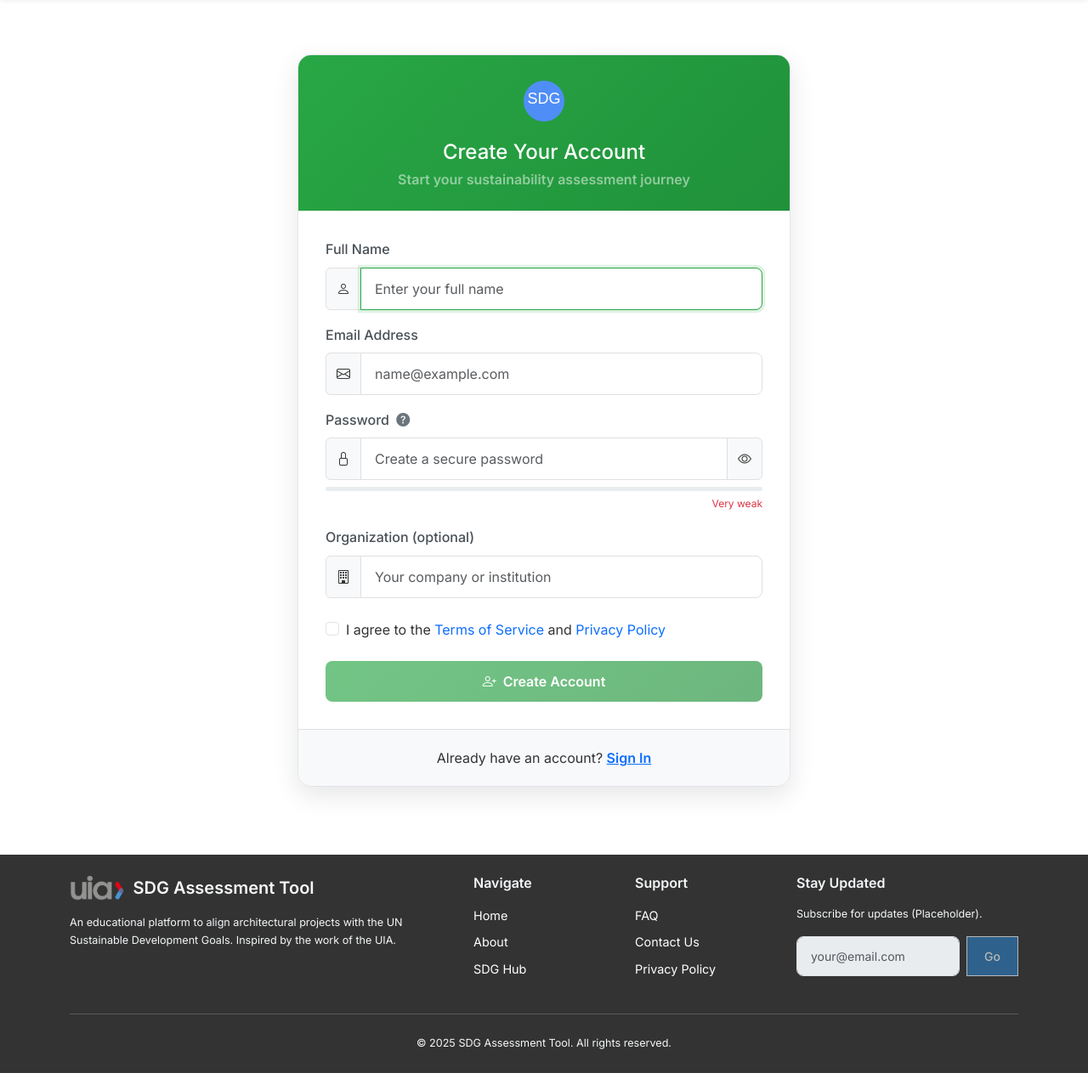
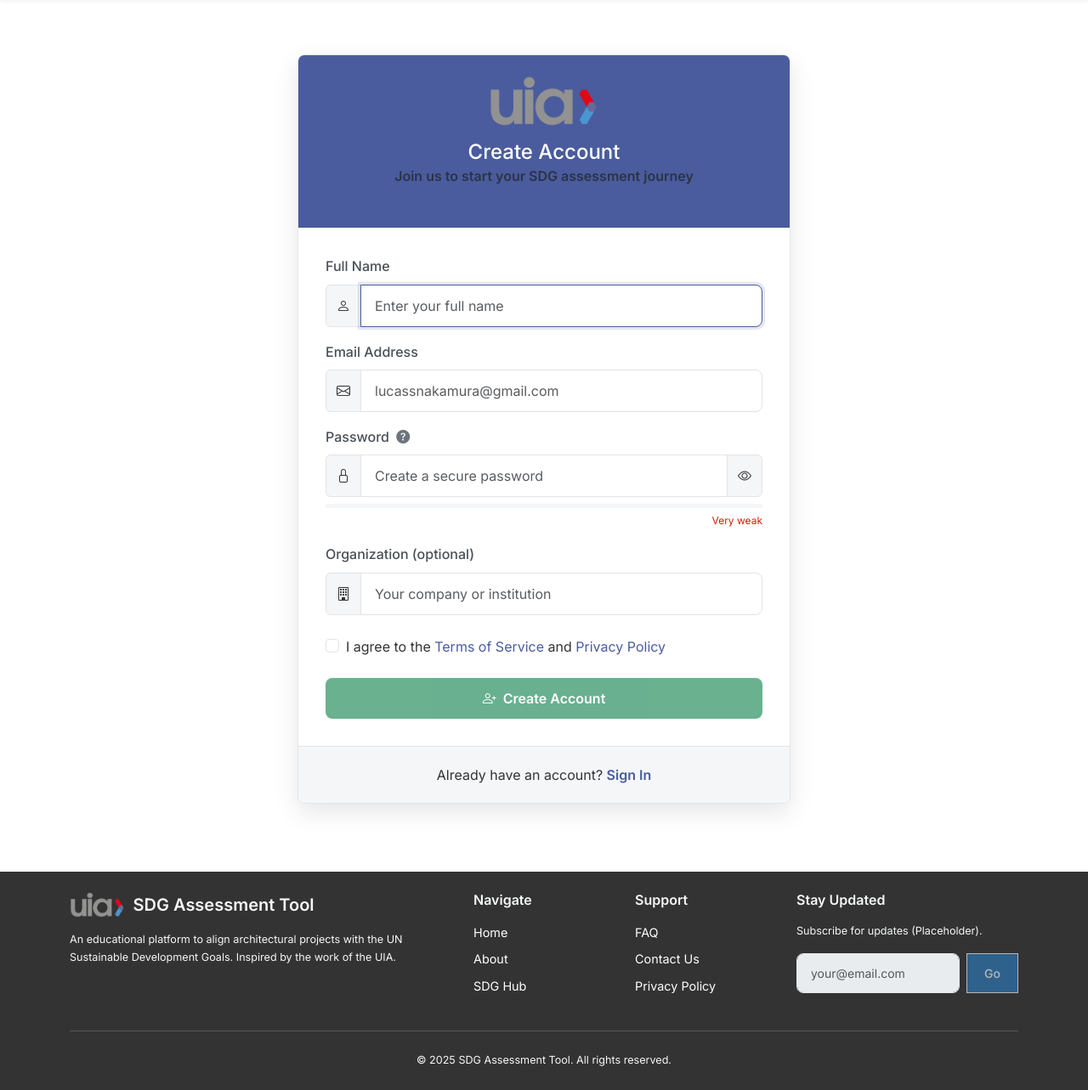
Before and after one commit to aikiesan/sdg-assessment, a Flask app: page /auth/register in a window 1280 px wide. Shown: the part 72-1355 px from the top of the page at 85% size. Run offline with Flask 3, Linux system fonts and the light colour scheme; some libraries are stand-ins or nearby versions.

Commit message:
Update logo images to use UIA_LOGO.png in login and register pages

```diff
--- a/app/templates/auth/register.html
+++ b/app/templates/auth/register.html
@@ -10,13 +10,13 @@
     }
 
     .auth-card {
-        border-radius: 1rem;
+        border-radius: var(--bs-border-radius-lg, 1rem);
         box-shadow: 0 10px 30px rgba(0, 0, 0, 0.1);
         overflow: hidden;
     }
 
     .auth-card .card-header {
-        background: linear-gradient(135deg, #28a745, #20913a);
+        background-color: var(--uia-primary, #4a5c9e);
         color: white;
         padding: 1.5rem;
         text-align: center;
@@ -30,33 +30,34 @@
     .form-control {
         padding: 0.75rem 1rem;
         height: auto;
-        border-radius: 0.5rem;
-        border: 1px solid #e0e0e0;
+        border-radius: var(--bs-border-radius-md, 0.5rem);
+        border: 1px solid var(--uia-border-color, #e0e0e0);
         box-shadow: none;
         transition: all 0.3s ease;
     }
 
     .form-control:focus {
-        border-color: #28a745;
-        box-shadow: 0 0 0 0.2rem rgba(40, 167, 69, 0.15);
+        border-color: var(--uia-primary, #4a5c9e);
+        box-shadow: 0 0 0 0.2rem color-mix(in srgb, var(--uia-primary, #4a5c9e) 15%, transparent);
     }
 
     .form-label {
         font-weight: 500;
-        color: #495057;
+        color: var(--uia-text-color, #495057);
     }
 
     .btn-register {
         padding: 0.75rem 1.5rem;
         font-weight: 600;
-        border-radius: 0.5rem;
-        background: linear-gradient(135deg, #28a745, #20913a);
+        border-radius: var(--bs-border-radius-md, 0.5rem);
+        background-color: var(--uia-primary, #4a5c9e);
         border: none;
         transition: all 0.3s ease;
+        color: white;
     }
 
     .btn-register:hover, .btn-register:focus {
-        background: linear-gradient(135deg, #20913a, #187e32);
+        background-color: var(--uia-secondary, #2c7bbc);
         transform: translateY(-2px);
         box-shadow: 0 5px 15px rgba(0, 0, 0, 0.1);
     }
@@ -74,14 +75,14 @@
         left: 0;
         right: 0;
         height: 1px;
-        background-color: #e0e0e0;
+        background-color: var(--uia-border-color, #e0e0e0);
     }
 
     .auth-divider span {
         position: relative;
         padding: 0 1rem;
         background-color: white;
-        color: #6c757d;
+        color: var(--uia-text-muted, #6c757d);
     }
 
     .auth-footer {
@@ -90,8 +91,8 @@
     }
 
     .input-group-text {
-        background-color: #f8f9fa;
-        border-color: #e0e0e0;
+        background-color: var(--uia-bg-light, #f8f9fa);
+        border-color: var(--uia-border-color, #e0e0e0);
     }
 
     .password-toggle {
@@ -101,9 +102,9 @@
 
     .password-strength-meter {
         height: 5px;
-        border-radius: 5px;
+        border-radius: var(--bs-border-radius-sm, 5px);
         margin-top: 8px;
-        background-color: #e9ecef;
+        background-color: var(--uia-bg-light, #e9ecef);
         position: relative;
         overflow: hidden;
     }
@@ -111,71 +112,69 @@
     .password-strength-fill {
         height: 100%;
         width: 0;
-        transition: width 0.3s ease;
+        transition: width 0.3s ease, background-color 0.3s ease;
     }
 
     .password-strength-text {
         font-size: 0.75rem;
         margin-top: 5px;
         text-align: right;
+        transition: color 0.3s ease;
     }
 
     .auth-alt-option {
-        background-color: #f8f9fa;
-        border-top: 1px solid #e0e0e0;
+        background-color: var(--uia-bg-light, #f8f9fa);
+        border-top: 1px solid var(--uia-border-color, #e0e0e0);
         padding: 1.25rem;
         text-align: center;
     }
 
+    .auth-alt-option a {
+        color: var(--uia-primary, #4a5c9e);
+        font-weight: 600;
+        text-decoration: none;
+        transition: color 0.2s ease;
+    }
+
+    .auth-alt-option a:hover {
+        color: var(--uia-secondary, #2c7bbc);
+        text-decoration: underline;
+    }
+
     .tooltip-icon {
         cursor: help;
-        color: #6c757d;
+        color: var(--uia-text-muted, #6c757d);
     }
 
     .form-row {
-        display: flex;
-        flex-wrap: wrap;
-        margin-right: -10px;
-        margin-left: -10px;
+        margin-right: -0.5rem;
+        margin-left: -0.5rem;
     }
 
     .form-col {
-        flex: 0 0 100%;
-        max-width: 100%;
-        padding-right: 10px;
-        padding-left: 10px;
+        padding-right: 0.5rem;
+        padding-left: 0.5rem;
     }
 
-    @media (min-width: 576px) {
-        .form-col-md {
-            flex: 0 0 50%;
-            max-width: 50%;
-        }
-    }
-
-    /* Modal styles */
     .modal-title {
-        color: #20913a;
+        color: var(--uia-primary, #4a5c9e);
         font-weight: 600;
     }
 
-    .modal-body {
-        max-height: 70vh;
-        overflow-y: auto;
+    .form-check-label a {
+        color: var(--uia-primary, #4a5c9e);
+        text-decoration: none;
+        transition: color 0.2s ease;
     }
 
-    .modal-section {
-        margin-bottom: 1.5rem;
+    .form-check-label a:hover {
+        color: var(--uia-secondary, #2c7bbc);
+        text-decoration: underline;
     }
 
-    .modal-section h5 {
-        color: #343a40;
-        margin-bottom: 0.75rem;
-        font-weight: 600;
-    }
-
-    .modal-content {
-        border-radius: 0.75rem;
+    .form-check-input:checked {
+        background-color: var(--uia-primary, #4a5c9e);
+        border-color: var(--uia-primary, #4a5c9e);
     }
 </style>
 {% endblock %}
@@ -184,11 +183,11 @@
 <div class="auth-container">
     <div class="card auth-card">
         <div class="card-header">
-            <div class="mb-3">
-                <img src="{{ url_for('static', filename='img/logo.svg') }}" alt="Logo" class="img-fluid" style="max-height: 60px;" onerror="handleImgError(this);">
+            <div class="text-center mb-4">
+                <img src="{{ url_for('static', filename='img/UIA_LOGO.png') }}" alt="UIA Logo" class="img-fluid mb-3" style="max-height: 60px;">
+                <h4 class="mb-0">Create Account</h4>
+                <p class="text-muted">Join us to start your SDG assessment journey</p>
             </div>
-            <h4 class="mb-1">Create Your Account</h4>
-            <p class="text-white-50 mb-0">Start your sustainability assessment journey</p>
         </div>
 
         <div class="card-body">
@@ -211,7 +210,7 @@
                         <div class="input-group">
                             <span class="input-group-text"><i class="bi bi-envelope"></i></span>
                             <input type="email" class="form-control" id="email" name="email"
-                                   placeholder="name@example.com" required>
+                                   placeholder="lucassnakamura@gmail.com" required>
                         </div>
                     </div>
                 </div>
@@ -542,27 +541,30 @@
         let strengthPercentage = (strength / 5) * 100;
         strengthMeter.style.width = strengthPercentage + '%';
 
+        // Get theme colors
+        const uiaPrimaryColor = getComputedStyle(document.documentElement).getPropertyValue('--uia-primary').trim() || '#4a5c9e';
+
         // Set color based on strength
-        if (strengthPercentage <= 20) {
-            strengthMeter.style.backgroundColor = '#dc3545'; // Very weak - red
+        if (strengthPercentage <= 20) { // Very Weak
+            strengthMeter.style.backgroundColor = 'var(--bs-danger, #dc3545)';
             strengthText.textContent = 'Very weak';
-            strengthText.style.color = '#dc3545';
-        } else if (strengthPercentage <= 40) {
-            strengthMeter.style.backgroundColor = '#ffc107'; // Weak - yellow
+            strengthText.style.color = 'var(--bs-danger, #dc3545)';
+        } else if (strengthPercentage <= 40) { // Weak
+            strengthMeter.style.backgroundColor = 'var(--bs-warning, #ffc107)';
             strengthText.textContent = 'Weak';
-            strengthText.style.color = '#ffc107';
-        } else if (strengthPercentage <= 60) {
-            strengthMeter.style.backgroundColor = '#fd7e14'; // Moderate - orange
+            strengthText.style.color = 'var(--bs-warning, #ffc107)';
+        } else if (strengthPercentage <= 60) { // Moderate
+            strengthMeter.style.backgroundColor = 'var(--bs-info, #0ea5e9)';
             strengthText.textContent = 'Moderate';
-            strengthText.style.color = '#fd7e14';
-        } else if (strengthPercentage <= 80) {
-            strengthMeter.style.backgroundColor = '#20c997'; // Strong - teal
+            strengthText.style.color = 'var(--bs-info, #0ea5e9)';
+        } else if (strengthPercentage <= 80) { // Strong
+            strengthMeter.style.backgroundColor = 'var(--bs-success, #198754)';
             strengthText.textContent = 'Strong';
-            strengthText.style.color = '#20c997';
-        } else {
-            strengthMeter.style.backgroundColor = '#28a745'; // Very strong - green
+            strengthText.style.color = 'var(--bs-success, #198754)';
+        } else { // Very Strong
+            strengthMeter.style.backgroundColor = uiaPrimaryColor;
             strengthText.textContent = 'Very strong';
-            strengthText.style.color = '#28a745';
+            strengthText.style.color = uiaPrimaryColor;
         }
     }
 
```
Also changed, not shown: app/templates/auth/login.html (+77 -28 lines).
